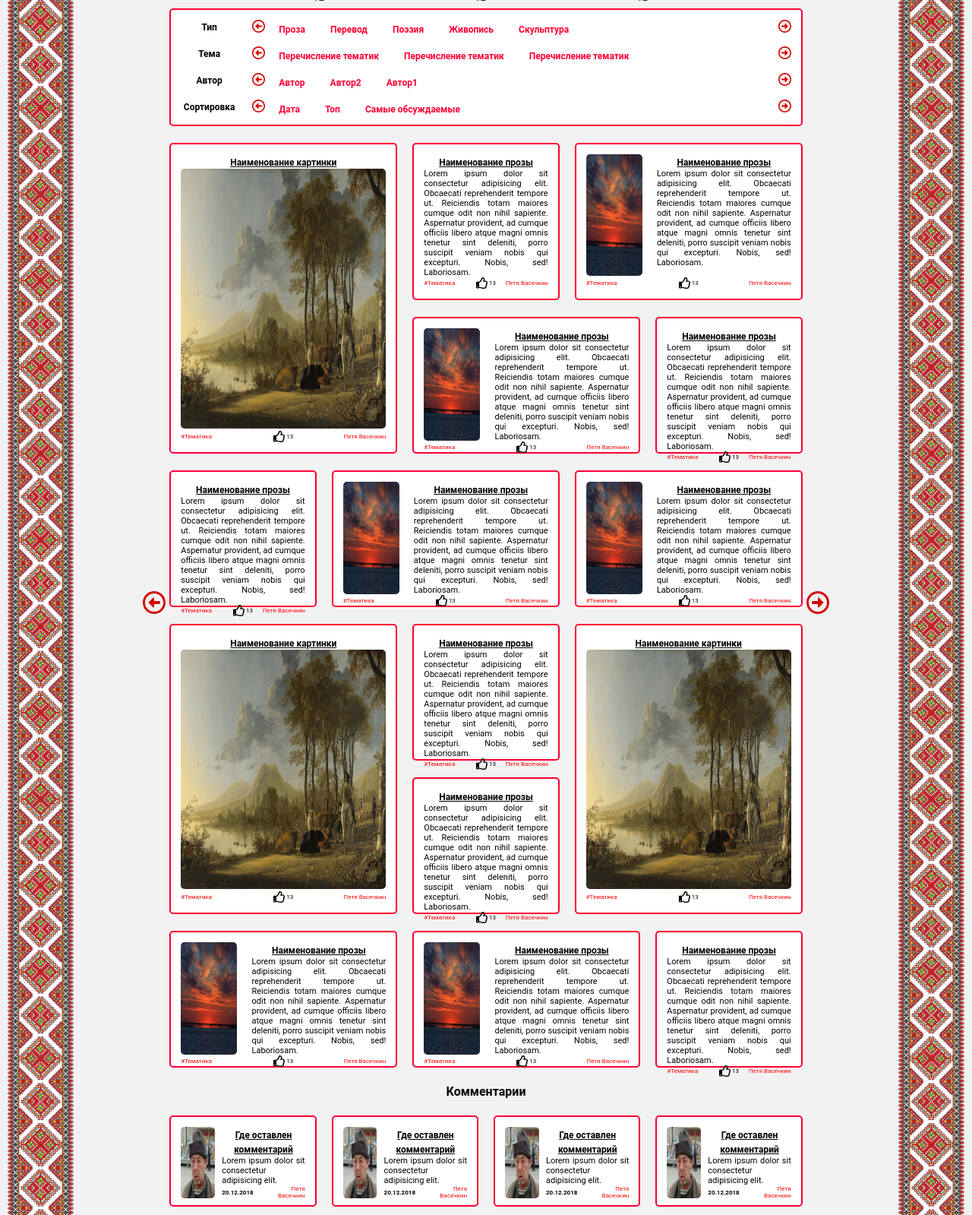
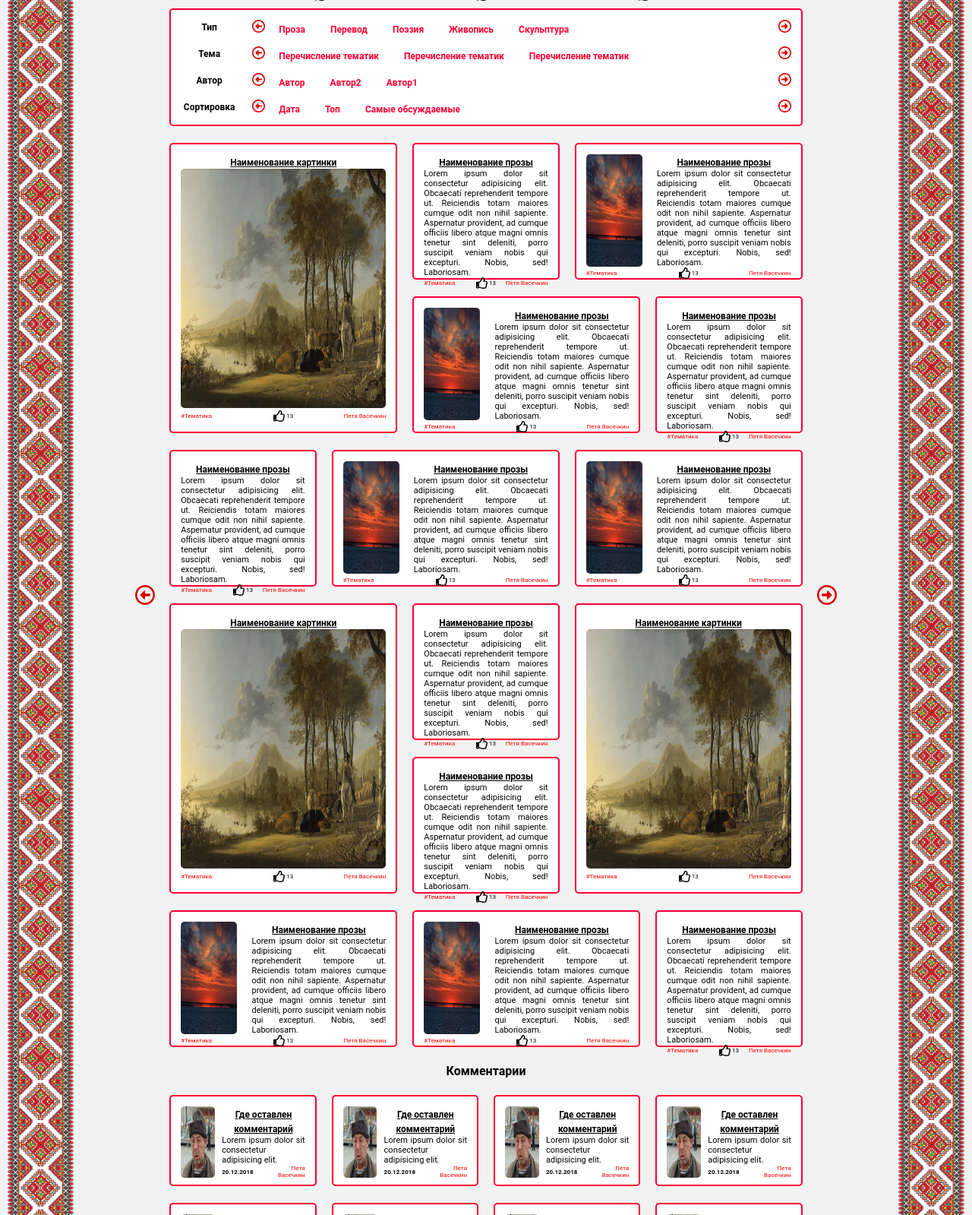
Before and after one commit to RikSagara1990/RAV, a PHP site: page / in a window 1280 px wide. Shown: the part 938-2537 px from the top of the page at 76% size. Run offline with PHP 8.4, Linux system fonts and the light colour scheme.

Commit message:
10.04.2019

```diff
--- a/index.php
+++ b/index.php
@@ -135,6 +135,7 @@
                 <a><img class="littleicon right transformscale" src="img/right.svg"></a>
             </li>
         </section>
+        <a class="navigation_button" id="leftnavigation"><img class="averageicon transformscale" src="img/left.svg"></a>
         <section class="mainblock8 gridArow grid_row_gap" id="mainwindow">
             <article class="block_big block border padding_block">
                 <header>
@@ -373,9 +374,10 @@
                     <a class="author text_article_fotter">Петя Васечкин</a>
                 </footer>
             </article>
-            <a class="navigation_mainwindow leftnavigation"><img class="averageicon transformscale" src="img/left.svg"></a>
-            <a class="navigation_mainwindow rightnavigation"><img class="averageicon transformscale" src="img/right.svg"></a>
+            <!-- <a class="navigation_mainwindow leftnavigation"><img class="averageicon transformscale" src="img/left.svg"></a>
+            <a class="navigation_mainwindow rightnavigation"><img class="averageicon transformscale" src="img/right.svg"></a> -->
         </section>
+        <a class="navigation_button" id="rightnavigation"><img class="averageicon transformscale" src="img/right.svg"></a>
         <section class="mainblock8 gridCommentrow grid_row_gap">
             <h2 class="headline_section">Комментарии</h2>
             <article class="block border block_comment padding_block">
--- a/style.css
+++ b/style.css
@@ -12,7 +12,6 @@ body{
     width:100%;
     font-size: 1em;
     font-family: "Roboto", sans-serif;
-    background: #F2F2F2;
     background: #F2F2F2;
     position: relative;
 }
@@ -61,7 +60,7 @@ a:hover{
 .margin05{margin:15px;}
 .transformscale:hover{transform: scale(1.2,1.2);}
 .gridArow{grid-auto-rows: 180px;}
-.gridCommentrow{grid-auto-rows: 120px;}
+.gridCommentrow{grid-template-rows: auto; grid-auto-rows: 120px;}
 
 @media all and (max-width: 1550px) {
     .headline_a{font-size: 14px;}
@@ -72,6 +71,7 @@ a:hover{
     .text_article_fotter{font-size: 10px;}
     .grid_row_gap{grid-row-gap: 26px;}
     .littleicon{width:18px;}
+    .averageicon{width:28px;}
     .navicon{width:21px;}
 
 }
@@ -85,6 +85,7 @@ a:hover{
     .text_article_fotter{font-size: 8px;}
     .grid_row_gap{grid-row-gap: 22px;}
     .littleicon{width:17px;}
+    .averageicon{width:26px;}
     .navicon{width:18px;}
 }
 
@@ -238,7 +239,6 @@ main>.mainblock8{
     grid-column: 3/11;
     display: grid;
     grid-template-columns: repeat(8, 1fr);
-    grid-template-rows: auto;
     grid-column-gap: 2.4%;
 }
 
@@ -294,17 +294,22 @@ main>#description{
     grid-auto-flow: row dense;
     position: relative;
 }
-#mainwindow .navigation_mainwindow {
-    position: absolute;
-    z-index: 2;
-    top: 48.5%;
+.navigation_button{
+    display:grid;
+    align-content: center;
 }
-#mainwindow .leftnavigation{
-    left: -4.2%;
+
+#leftnavigation{
+    grid-column: 2;
+    display: grid;
+    justify-items: end;
 }
-#mainwindow .rightnavigation{
-    right: -4.2%;
+
+#rightnavigation{
+    grid-column: 11;
+    display: grid;
 }
+
 
 
 /* __________FILTER */
```
